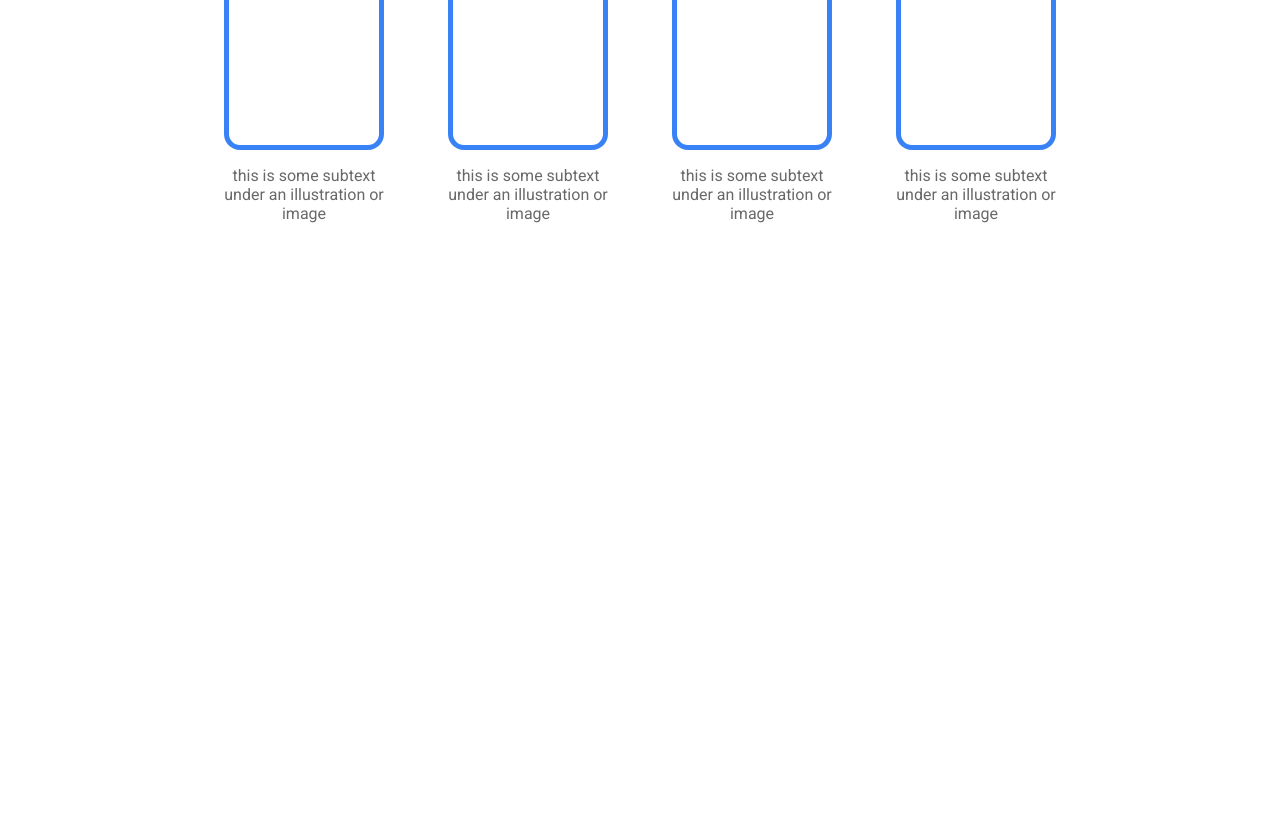
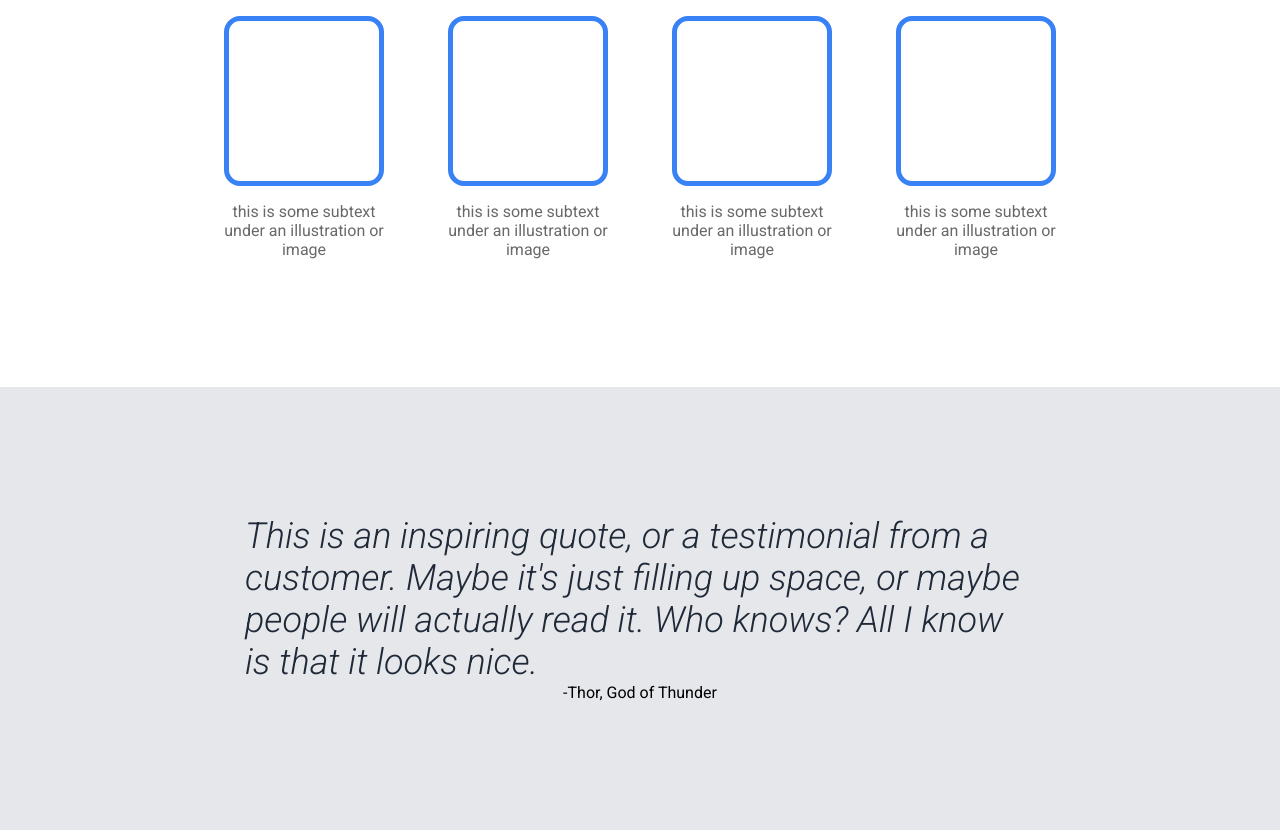
Before and after one commit to yarmout/landing-page-design, a plain HTML site: page index.html in a window 1280 px wide. Shown: the part 665-1495 px from the top of the page. Before the commit the page ends 952 px from the top, so only its background shows below. Drawn offline with Linux system fonts and the light colour scheme.

Commit message:
Progress Quote section styling

```diff
--- a/index.html
+++ b/index.html
@@ -55,15 +55,15 @@
         </div>
     </div>
 
-<!--    <div class="quote">-->
-<!--        <p class="quote-text">-->
-<!--            This is an inspiring quote, or a testimonial from a customer. Maybe it's just filling up space, or maybe-->
-<!--            people will actually read it. Who knows? All I know is that it looks nice.-->
-<!--        </p>-->
-<!--        <p class="quote-author">-->
-<!--            -Thor, God of Thunder-->
-<!--        </p>-->
-<!--    </div>-->
+    <div class="quote">
+        <div class="quote-text">
+            This is an inspiring quote, or a testimonial from a customer. Maybe it's just filling up space, or maybe
+            people will actually read it. Who knows? All I know is that it looks nice.
+        </div>
+        <div class="quote-author">
+            -Thor, God of Thunder
+        </div>
+    </div>
 
 <!--    <div class="call-to-action">-->
 <!--        <h3 class="call-to-action-header">Call to action! It's time!</h3>-->
--- a/style.css
+++ b/style.css
@@ -1,5 +1,4 @@
-@import url('https://fonts.googleapis.com/css2?family=Roboto:wght@400;700&display=swap');
-
+@import url('https://fonts.googleapis.com/css2?family=Roboto:ital,wght@0,100;0,300;0,400;0,500;0,700;0,900;1,100;1,300;1,400;1,500;1,700;1,900&display=swap');
 /** { border: 1px solid red; }*/
 
 /* General CSS */
@@ -15,6 +14,7 @@ body {
     align-items: center;
     background: #1F2937;
     padding: 16px;
+    margin-bottom: 32px;
 }
 
 /* Header CSS */
@@ -50,7 +50,7 @@ a {
     display: flex;
     width: 1024px;
     margin-top: 124px;
-    margin-bottom: 124px;
+    margin-bottom: 128px;
 }
 
 /* Hero main content CSS*/
@@ -97,7 +97,7 @@ button {
     display: flex;
     flex-direction: column;
     align-items: center;
-    margin-bottom: 64px;
+    margin-bottom: 128px;
 }
 
 .info-header {
@@ -130,3 +130,23 @@ button {
 .info-text {
     color: dimgray;
 }
+
+/* Quote CSS */
+.quote {
+    display: flex;
+    flex-direction: column;
+    align-items: center;
+    justify-content: center;
+    background: #E5E7EB;
+    padding: 128px;
+}
+
+.quote-text {
+    font-size: 36px;
+    font-style: italic;
+    font-weight: 300;
+    width: 790px;
+    color: #1F2937;
+}
+
+/*TODO: Try hanging margin between quote and info from 128px to 64px, change from both info and from quote (top and bottom)*/
```
